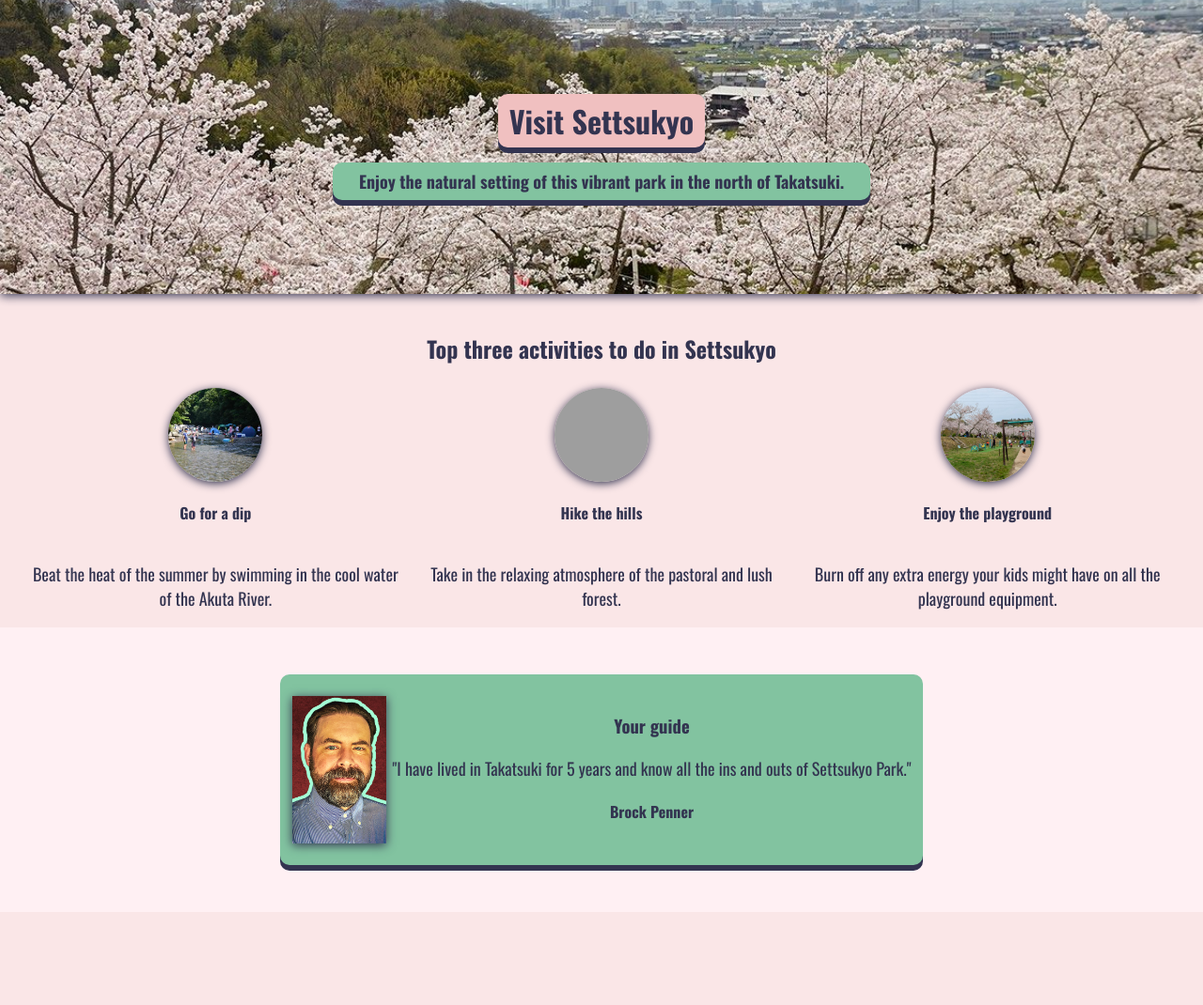
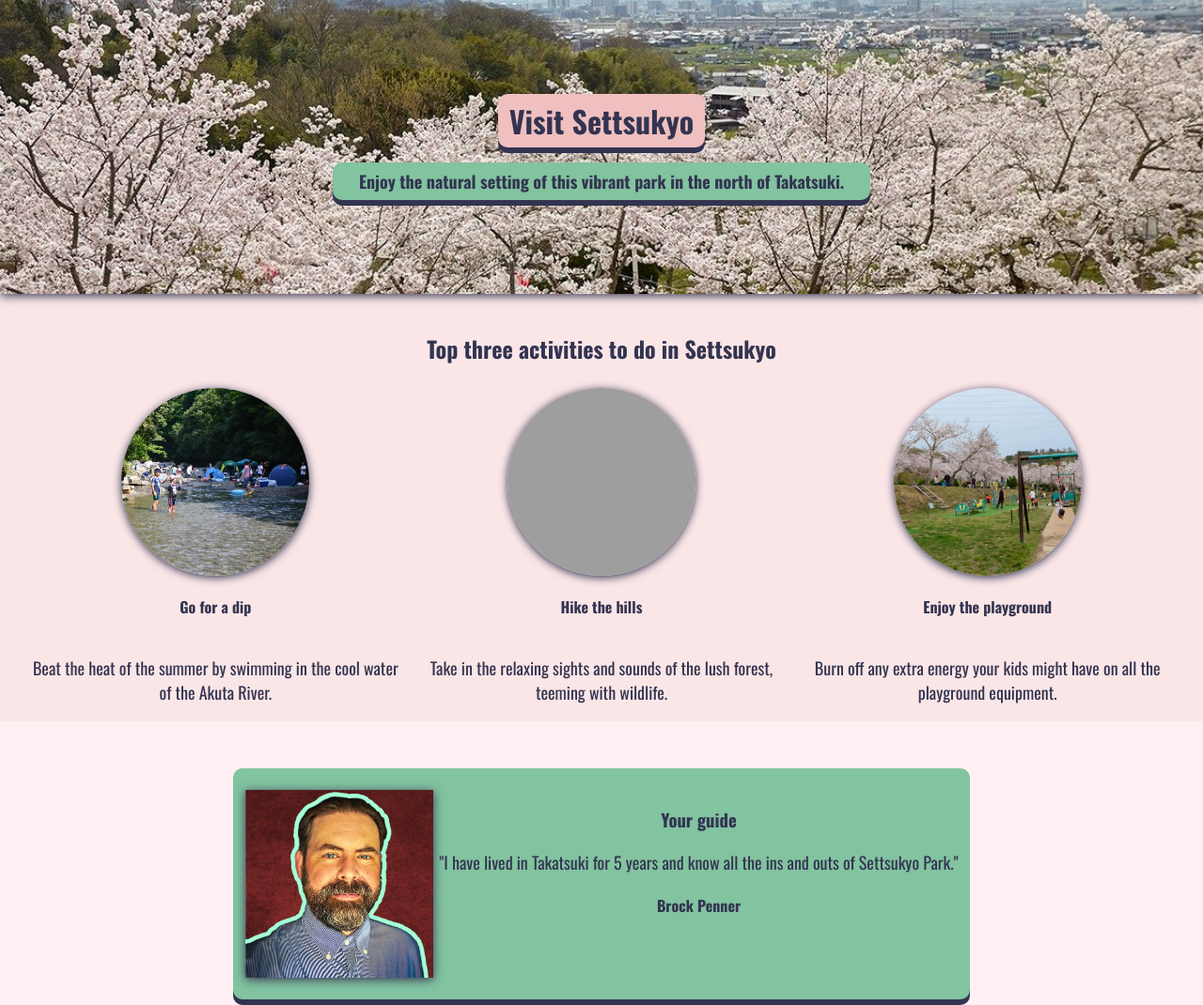
Before and after one commit to orbithammer/settsukyo-homepage-v2, a plain HTML site: page index.html in a window 1280 px wide. Shown: the whole page at 94% size. Before the commit the page ends 971 px from the top, so only its background shows below. Drawn offline with nearby package versions, Linux system fonts and the light colour scheme; grey boxes are pictures that could not be loaded.

Commit message:
Minor formatting of images.

```diff
--- a/index.html
+++ b/index.html
@@ -25,7 +25,7 @@
                 <h4 class="activity--title hike-title">Hike the hills</h4>
                 <h4 class="activity--title playground-title">Enjoy the playground</h4>
                 <p class="river-copy">Beat the heat of the summer by swimming in the cool water of the Akuta River.</p>
-                <p class="hike-copy">Take in the relaxing atmosphere of the pastoral and lush forest.</p>
+                <p class="hike-copy">Take in the relaxing sights and sounds of the lush forest, teeming with wildlife.</p>
                 <p class="playground-copy">Burn off any extra energy your kids might have on all the playground equipment.</p>
             </section>
         </div>
--- a/styles.css
+++ b/styles.css
@@ -1,13 +1,3 @@
-/**
-Palette: https://scrimba.com/links/hometown-palette
-RED: #E63946
-LIGHT: #F1FAEE
-AQUA: #A8DADC
-LIGHT BLUE: #457B9D
-DARK BLUE: #1D3557
-
-*/
-
 * {
     box-sizing: border-box;
 }
@@ -15,15 +5,14 @@ DARK BLUE: #1D3557
 body {
     margin: 0;
     text-align: center;
-    /* background-color: #fff0f3; */
     background-color: #fae6e7;
     color: #333450;
     font-family: 'Oswald', sans-serif;
 }
 
-img {
-    width: 100px;
-}
+/* img {
+    width: 12.5rem;
+} */
 
 .hero {
     background-image: url('images/settsukyo-hero.jpg');
@@ -62,9 +51,15 @@ img {
 .activities {
     display: grid;
     grid-template: auto auto auto / 1em auto auto auto 1em;
-    /* padding: 40px 0 0 34px; */
-    /* background: red; */
     grid-gap: 0 1rem;
+    max-width: 80rem;
+    margin: 0 auto;
+}
+
+.activity {
+    width: 33%;
+    margin-right: 34px;
+    font-size: 20px;
 }
 
 .river-img {
@@ -109,12 +104,6 @@ img {
      grid-column: 4;
  }
 
-.activity {
-    width: 33%;
-    margin-right: 34px;
-    font-size: 20px;
-}
-
 p {
     font-size: 18px;
 }
@@ -122,8 +111,8 @@ p {
 .activity--img {
     border-radius: 50%;
     object-fit: cover;
-    height: 100px;
-    width: 100px;
+    height: 12.5rem;
+    width: 12.5rem;
     box-shadow: 0px 2px 10px #333450;
     justify-self: center;
 }
@@ -147,6 +136,7 @@ p {
     object-fit: cover;
     margin-right: 7px;
     box-shadow: 0px 2px 10px #333450;
+    width: 12.5rem;
 }
 
 img:hover {
```
